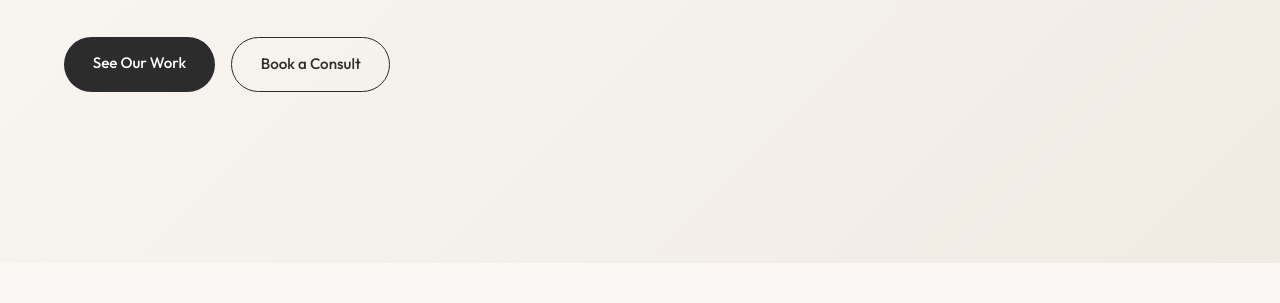
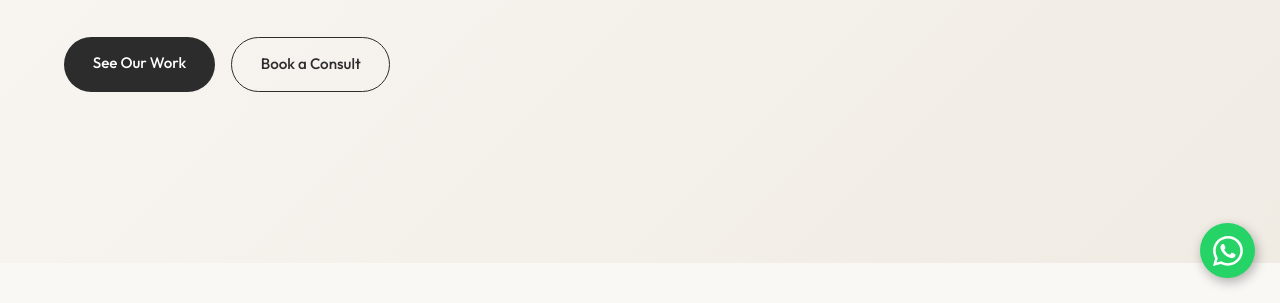
Before and after one commit to surajjhatu02/wallcontrast, a plain HTML site: page index.html in a window 1280 px wide. Shown: the part 497-800 px from the top of the page. Drawn offline with nearby package versions, Linux system fonts and the light colour scheme.

Commit message:
Update index.html

```diff
--- a/index.html
+++ b/index.html
@@ -88,10 +88,10 @@
   <script src="script.js"></script>
   <!-- Floating WhatsApp Button -->
 <a href="https://wa.me/919650173800?text=Hi%20WallContrast,%20I%20want%20to%20know%20more%20about%20your%20interior%20design%20services."
-   class="whatsapp-float"
    target="_blank"
-   aria-label="Chat on WhatsApp">
-  <svg xmlns="http://www.w3.org/2000/svg" width="32" height="32" fill="currentColor" viewBox="0 0 16 16">
+   aria-label="Chat on WhatsApp"
+   style="position: fixed; width: 55px; height: 55px; bottom: 25px; right: 25px; background-color: #25d366; color: #ffffff; border-radius: 50px; text-align: center; box-shadow: 2px 4px 12px rgba(0,0,0,0.3); z-index: 99999; display: flex; align-items: center; justify-content: center; text-decoration: none;">
+  <svg xmlns="http://www.w3.org/2000/svg" width="30" height="30" fill="currentColor" viewBox="0 0 16 16">
     <path d="M13.601 2.326A7.85 7.85 0 0 0 7.994 0C3.627 0 .068 3.558.064 7.926c0 1.399.366 2.76 1.057 3.965L0 16l4.204-1.102a7.9 7.9 0 0 0 3.79.965h.004c4.368 0 7.926-3.558 7.93-7.93A7.9 7.9 0 0 0 13.6 2.326zM7.994 14.521a6.57 6.57 0 0 1-3.356-.92l-.24-.144-2.494.654.666-2.433-.156-.251a6.56 6.56 0 0 1-1.007-3.505c0-3.626 2.957-6.584 6.591-6.584a6.56 6.56 0 0 1 4.66 1.931 6.56 6.56 0 0 1 1.928 4.66c-.004 3.639-2.961 6.592-6.592 6.592zm3.615-4.934c-.197-.099-1.17-.578-1.353-.646-.182-.065-.315-.099-.445.099-.133.197-.513.646-.627.775-.114.133-.232.148-.43.05-.197-.1-.836-.308-1.592-.985-.59-.525-.985-1.175-1.103-1.372-.114-.198-.011-.304.088-.403.087-.088.197-.232.296-.346.1-.114.133-.198.198-.33.065-.134.034-.248-.015-.347-.05-.099-.445-1.076-.612-1.47-.16-.389-.323-.335-.445-.34-.114-.007-.247-.007-.38-.007s-.346.05-.527.247c-.182.198-.691.677-.691 1.654s.707 1.916.807 2.048c.098.133 1.392 2.126 3.372 2.982.471.204.839.326 1.127.418.473.151.903.13 1.243.079.38-.058 1.17-.478 1.335-.94.165-.462.165-.857.115-.94-.05-.083-.182-.148-.38-.247z"/>
   </svg>
 </a>
```
